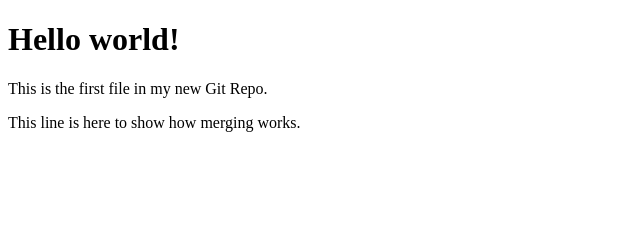
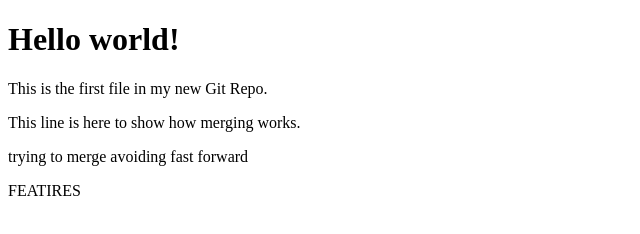
Before and after one commit to ZaidSlimane/hello-world, a plain HTML site: page index.html in a window 1280 px wide. Shown: the whole page, without its empty margins (0-640 px from the left). Drawn offline with Linux system fonts and the light colour scheme.

Commit message:
added feature

```diff
--- a/index.html
+++ b/index.html
@@ -9,6 +9,7 @@
 <h1>Hello world!</h1>
 <p>This is the first file in my new Git Repo.</p>
 <p>This line is here to show how merging works.</p>
-
+<p>trying to merge avoiding fast forward</p>
+<h>FEATIRES</h>
 </body>
 </html>
```
